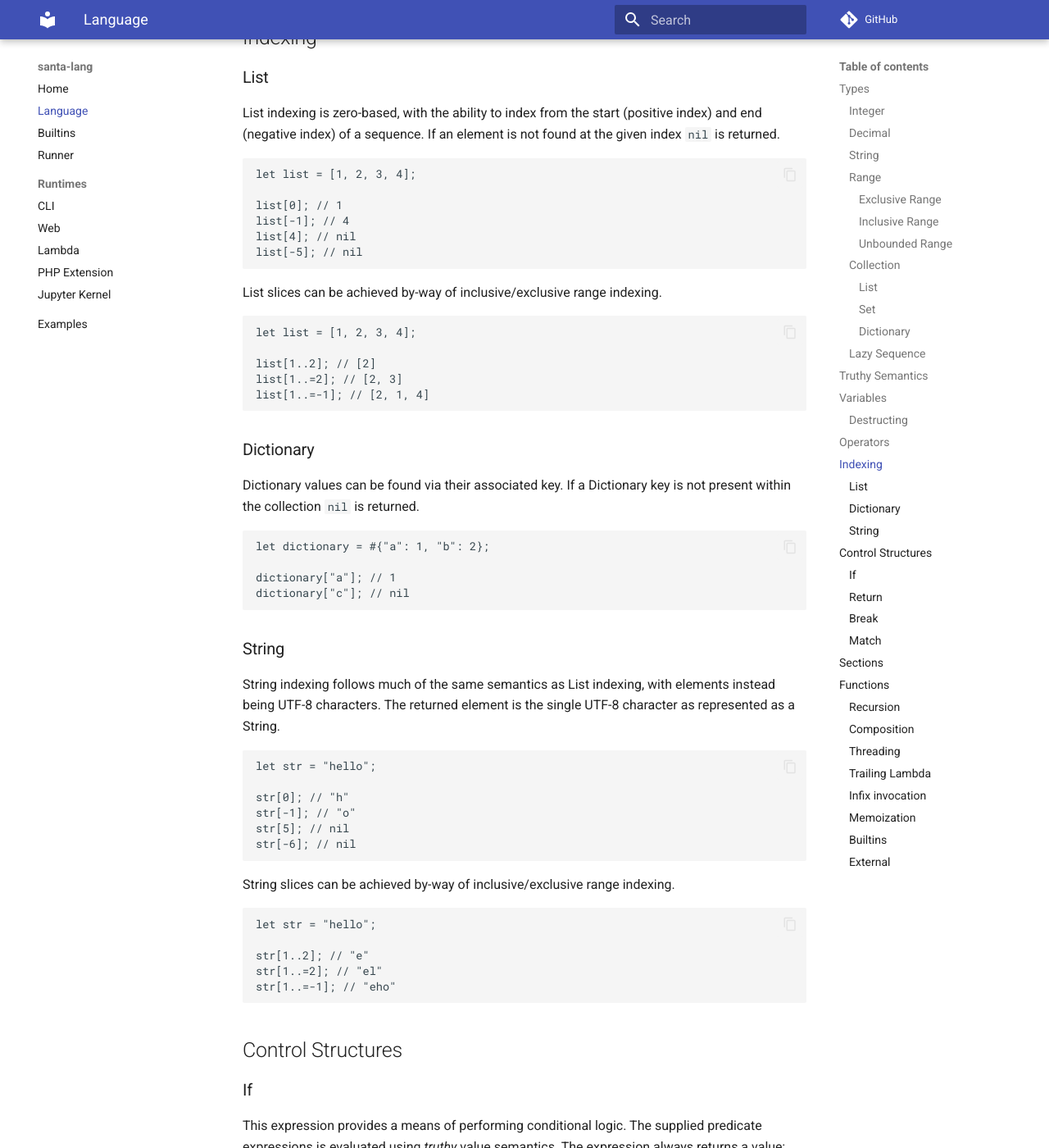
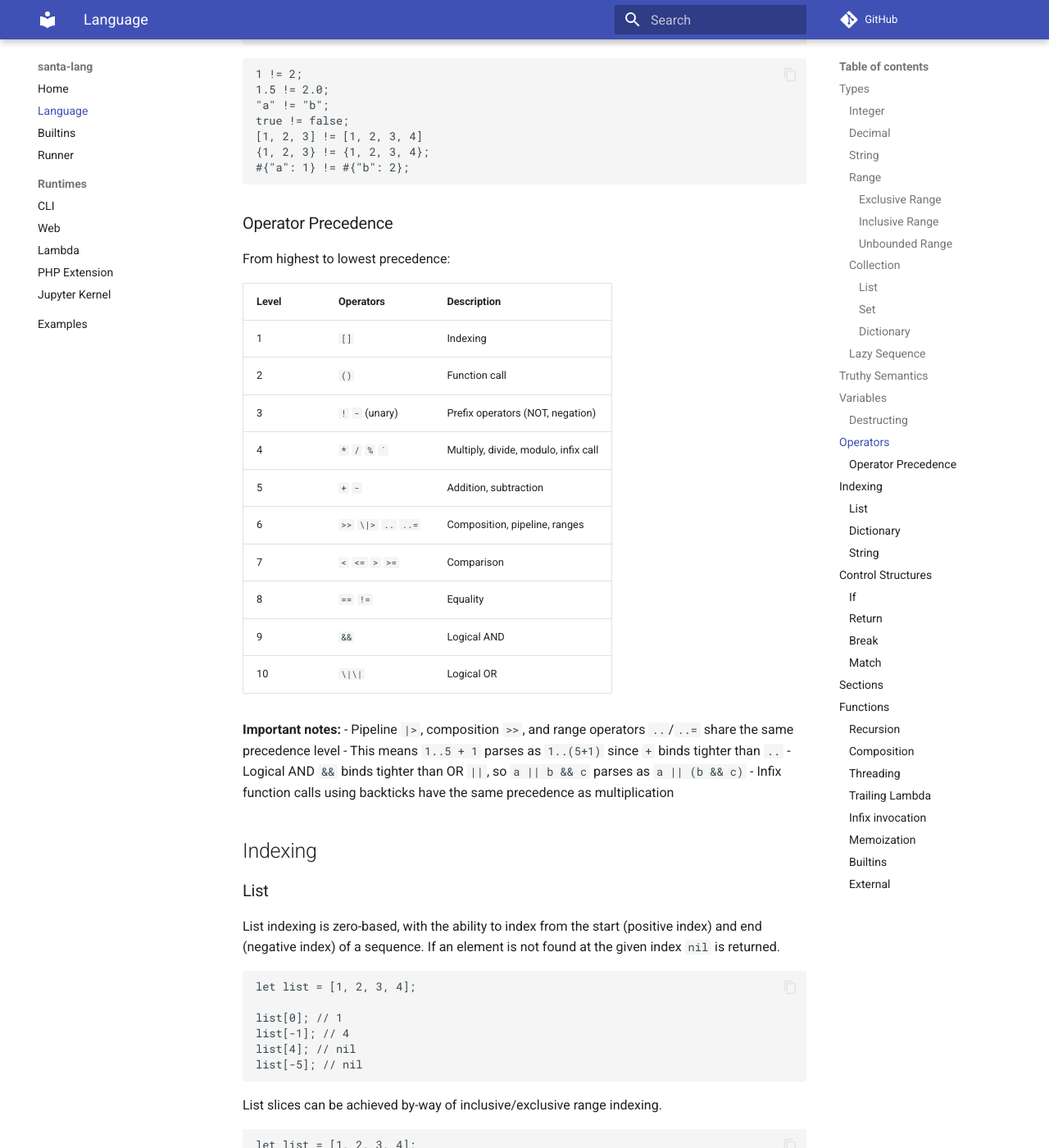
Before and after one commit to eddmann/santa-lang, an MkDocs documentation site: the page built from docs/language.md, in a window 1280 px wide and 1400 px high, scrolled down 6238 px. Shown: the whole window at 82% size. Built offline with MkDocs 1.6.1 and Material for MkDocs 9.7.7, drawn with Linux system fonts in a browser that asks for light colours; comment, search, counter and statistics services are not loaded; some of the changed text lies outside the part shown.

Commit message:
docs: document escape sequences and operator precedence
- Add complete list of supported escape sequences (\r, \b, \f)
- Add operator precedence table with all precedence levels
- Add notes about precedence behavior for ranges and logical operators

````diff
--- a/docs/language.md
+++ b/docs/language.md
@@ -302,6 +311,29 @@ true != false;
 {1, 2, 3} != {1, 2, 3, 4};
 #{"a": 1} != #{"b": 2};
 ```
+
+### Operator Precedence
+
+From highest to lowest precedence:
+
+| Level | Operators | Description |
+|-------|-----------|-------------|
+| 1 | `[]` | Indexing |
+| 2 | `()` | Function call |
+| 3 | `!` `-` (unary) | Prefix operators (NOT, negation) |
+| 4 | `*` `/` `%` `` ` `` | Multiply, divide, modulo, infix call |
+| 5 | `+` `-` | Addition, subtraction |
+| 6 | `>>` `\|>` `..` `..=` | Composition, pipeline, ranges |
+| 7 | `<` `<=` `>` `>=` | Comparison |
+| 8 | `==` `!=` | Equality |
+| 9 | `&&` | Logical AND |
+| 10 | `\|\|` | Logical OR |
+
+**Important notes:**
+- Pipeline `|>`, composition `>>`, and range operators `..`/`..=` share the same precedence level
+- This means `1..5 + 1` parses as `1..(5+1)` since `+` binds tighter than `..`
+- Logical AND `&&` binds tighter than OR `||`, so `a || b && c` parses as `a || (b && c)`
+- Infix function calls using backticks have the same precedence as multiplication
 
 ## Indexing
 
````
Also changed, not shown: other parts of docs/language.md (+10 -1 lines).
